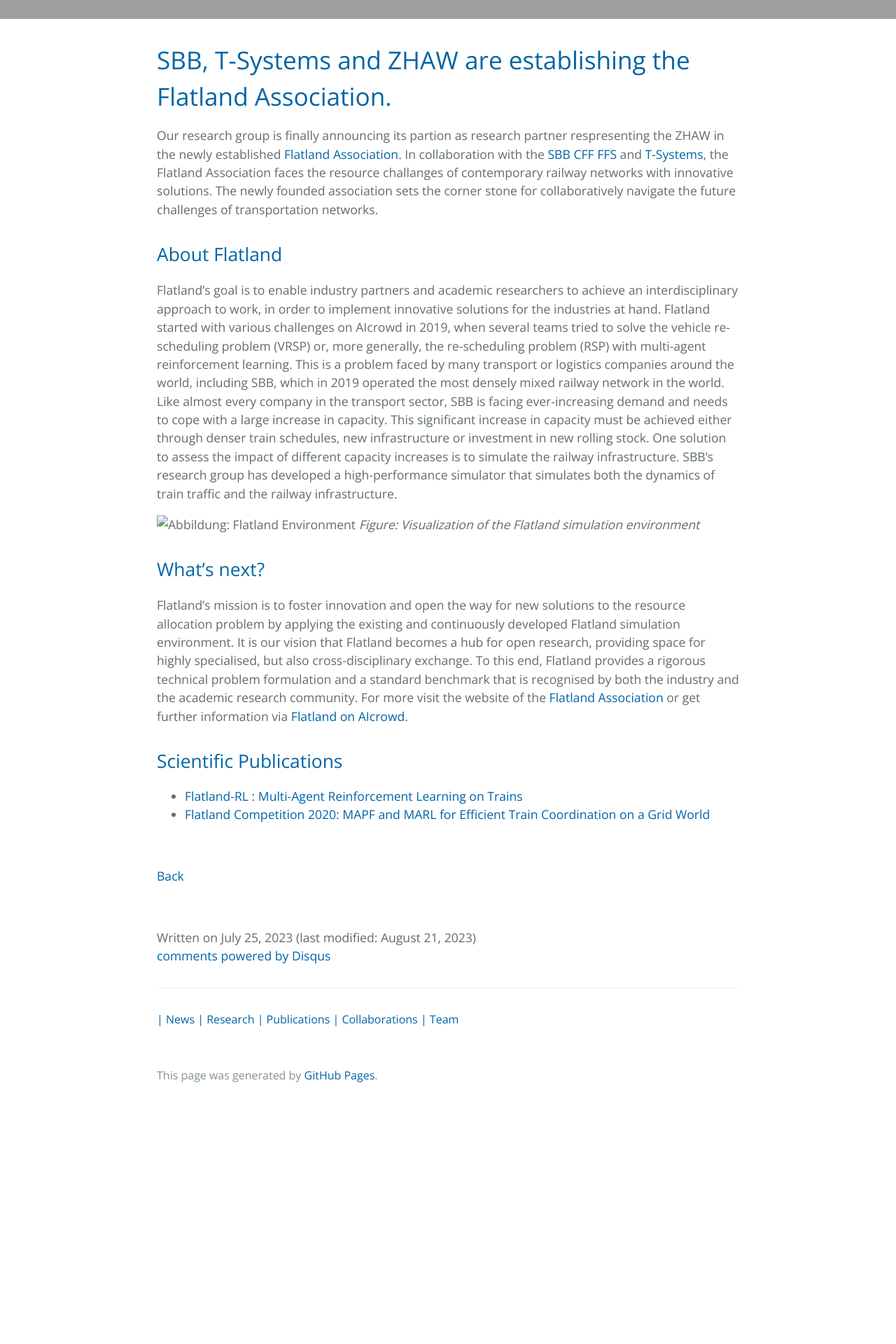
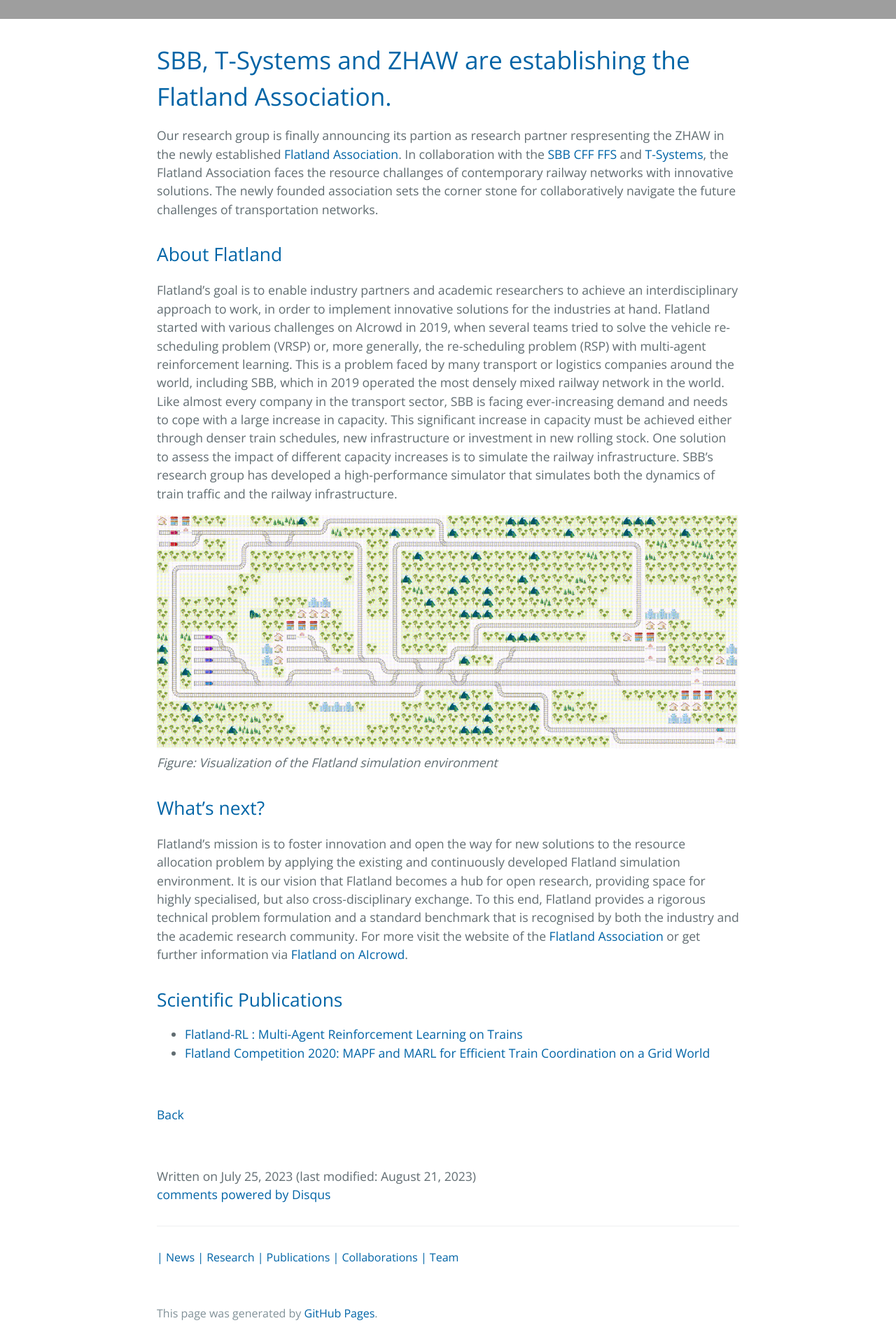
Before and after one commit to CyberneticLearningSystems/CyberneticLearningSystems.github.io, a Jekyll site: the page built from pages/_posts/2023-07-25-SBB-and-ZHAW-collaborating-in-Flatland.md, in a window 1280 px wide. Shown: the part 356-2276 px from the top of the page at 70% size. Built offline with Jekyll 4.4.1, drawn with Linux system fonts in a browser that asks for light colours; comment, search, counter and statistics services are not loaded; before the commit the page ends 1936 px from its top, so only the background shows below that; grey boxes are pictures that could not be loaded.

Commit message:
test exchange relative url picture SBB article

```diff
--- a/pages/_posts/2023-07-25-SBB-and-ZHAW-collaborating-in-Flatland.md
+++ b/pages/_posts/2023-07-25-SBB-and-ZHAW-collaborating-in-Flatland.md
@@ -24,7 +24,7 @@
 investment in new rolling stock. One solution to assess the impact of different capacity increases is to simulate the railway infrastructure. SBB's research group has
 developed a high-performance simulator that simulates both the dynamics of train traffic and the railway infrastructure.
 
-![Abbildung: Flatland Environment](../../pictures/flatland-env.gif)
+![Flatland]({{ '/pictures/flatland-env.gif' | relative_url }})
 _Figure: Visualization of the Flatland simulation environment_
 
 ## What's next?
```
